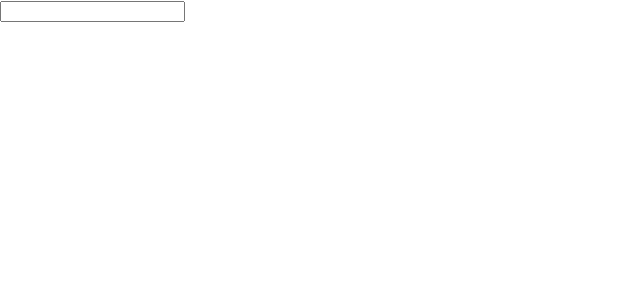
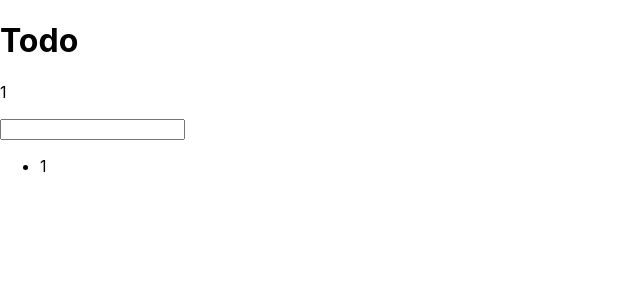
Before and after one commit to mrgleam/learn-react-with-p-boy-15-16-08-2020, a React (Create React App) app: page / in a window 1280 px wide. Shown: the top 300 px of the page, without its empty margins (0-640 px from the left). Built offline with nearby package versions, Linux system fonts and the light colour scheme.

Commit message:
day 2 redux in component

```diff
--- a/src/index.js
+++ b/src/index.js
@@ -10,8 +10,14 @@ import ReactDOM from "react-dom";
 import "./index.css";
 import App from "./App";
 import * as serviceWorker from "./serviceWorker";
-import './App.css';
-import styled from 'styled-components';
+import "./App.css";
+import styled from "styled-components";
+import TodoRedux from "./redux/TodoRedux";
+import { createStore } from "redux";
+import { Provider } from "react-redux";
+import reducer from "./redux/reducer";
+
+const store = createStore(reducer);
 
 function Hello(props) {
   return <h1 alt={"test"}>With JSX {props.title}</h1>;
@@ -395,7 +401,7 @@ const withLoadingComponent = (WrappedComponent) => {
 
 const LoadingComponent = withLoadingComponent(Hello2);
 
-function reducer(state, action) {
+function reducer2(state, action) {
   switch (action.type) {
     case "increment":
       return state + 1;
@@ -412,7 +418,7 @@ function useCountName(count, title) {
 }
 
 function Example(props) {
-  const [count, dispatchCount] = useReducer(reducer, 0);
+  const [count, dispatchCount] = useReducer(reducer2, 0);
   const [title, setTitle] = useState("");
   const [name, setName] = useState("");
   const { color } = useContext(ColorContext);
@@ -456,7 +462,7 @@ function Example(props) {
 }
 
 const ItemXList = styled.li`
-  color: ${props => props.color ? props.color : "blue"};
+  color: ${(props) => (props.color ? props.color : "blue")};
   font-size: 20px;
 `;
 
@@ -494,7 +500,10 @@ function ExamHook() {
 
 ReactDOM.render(
   // <React.StrictMode>
-  <ExamHook />,
+  <Provider store={store}>
+    <TodoRedux />
+  </Provider>,
+
   // <LoadingComponent isLoading={false} />,
   // <Composition />,
   // <Toggle />
--- /dev/null
+++ b/src/redux/TodoInput.jsx
@@ -0,0 +1,22 @@
+import React from "react";
+import { useDispatch, useSelector } from "react-redux";
+
+export default function TodoInput() {
+  const dispatch = useDispatch();
+  const todos = useSelector((state) => state.todos);
+  const onKeyup = (event) => {
+    if (event.key === "Enter") {
+      const value = event.target.value;
+      dispatch({ type: "ADD", payload: value });
+      event.target.value = "";
+    }
+  };
+  return (
+    <>
+      {todos.map((todo) => (
+        <p>{todo}</p>
+      ))}
+      <input onKeyUp={onKeyup} />
+    </>
+  );
+}
--- /dev/null
+++ b/src/redux/TodoRedux.jsx
@@ -0,0 +1,27 @@
+import React from "react";
+import { connect } from "react-redux";
+import TodoInput from "./TodoInput";
+
+class TodoRedux extends React.Component {
+  render() {
+    return (
+      <div>
+        <h1>Todo</h1>
+        <TodoInput />
+        <ul>
+          {this.props.todos.map((todo) => (
+            <li>{todo}</li>
+          ))}
+        </ul>
+      </div>
+    );
+  }
+}
+
+const mapState = (state) => {
+  return {
+    todos: state.todos,
+  };
+};
+
+export default connect(mapState)(TodoRedux);
--- /dev/null
+++ b/src/redux/reducer.js
@@ -0,0 +1,18 @@
+const initialState = {
+  todos: ["1"],
+};
+
+const reducer = (state = initialState, action) => {
+  switch (action.type) {
+    case "ADD": {
+      return {
+        ...state,
+        todos: [...state.todos, action.payload],
+      };
+    }
+    default:
+      return state;
+  }
+};
+
+export default reducer;
```
